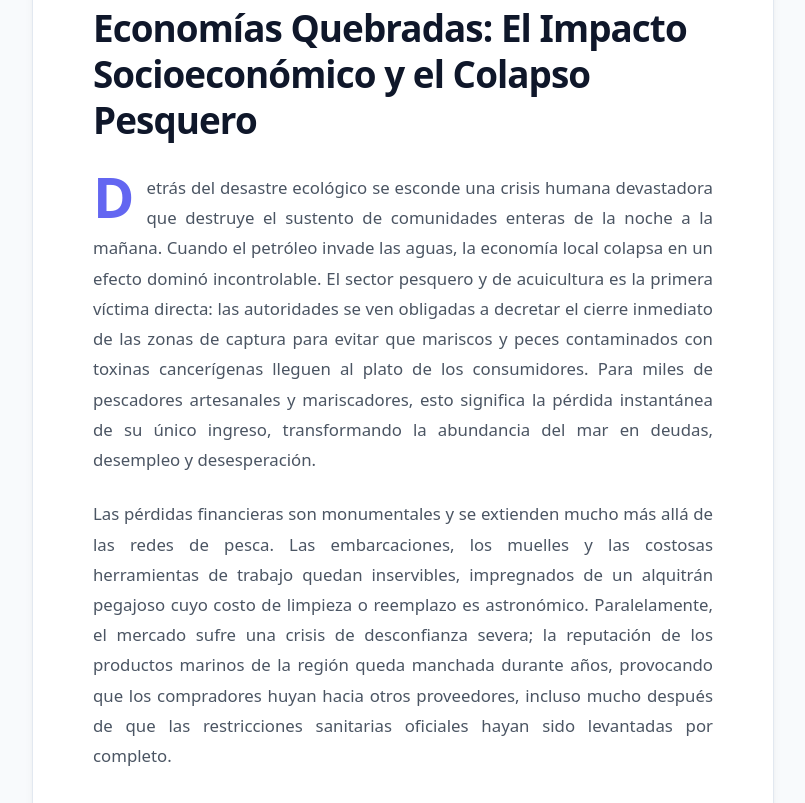
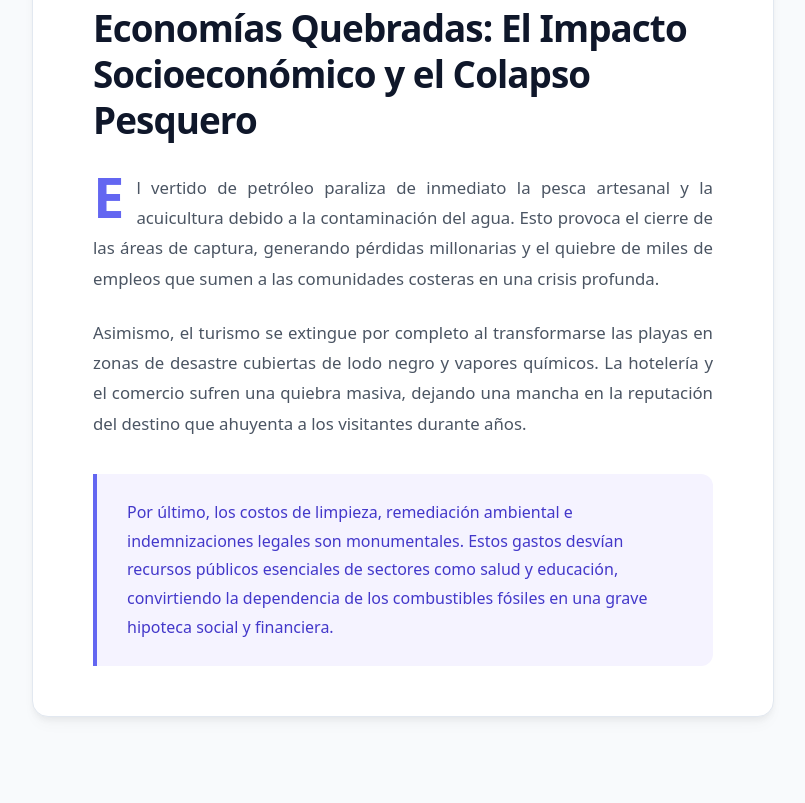
Before and after one commit to LuisR0m/Proyecto-vertido-de-petr-leo-en-el-mar, a plain HTML site: page Colapso.html in a window 1280 px wide. Shown: the part 466-1269 px from the top of the page, without its empty margins (237-1042 px from the left). After the commit the page ends 1223 px from the top, so only its background shows below. Drawn offline with Linux system fonts and the light colour scheme.

Commit message:
Update Colapso.html

```diff
--- a/Colapso.html
+++ b/Colapso.html
@@ -126,15 +126,15 @@
         </h1>
 
         <p class="artículo-parrafo primer-parrafo">
-            Detrás del desastre ecológico se esconde una crisis humana devastadora que destruye el sustento de comunidades enteras de la noche a la mañana. Cuando el petróleo invade las aguas, la economía local colapsa en un efecto dominó incontrolable. El sector pesquero y de acuicultura es la primera víctima directa: las autoridades se ven obligadas a decretar el cierre inmediato de las zonas de captura para evitar que mariscos y peces contaminados con toxinas cancerígenas lleguen al plato de los consumidores. Para miles de pescadores artesanales y mariscadores, esto significa la pérdida instantánea de su único ingreso, transformando la abundancia del mar en deudas, desempleo y desesperación.
+            El vertido de petróleo paraliza de inmediato la pesca artesanal y la acuicultura debido a la contaminación del agua. Esto provoca el cierre de las áreas de captura, generando pérdidas millonarias y el quiebre de miles de empleos que sumen a las comunidades costeras en una crisis profunda.
         </p>
 
         <p class="artículo-parrafo">
-            Las pérdidas financieras son monumentales y se extienden mucho más allá de las redes de pesca. Las embarcaciones, los muelles y las costosas herramientas de trabajo quedan inservibles, impregnados de un alquitrán pegajoso cuyo costo de limpieza o reemplazo es astronómico. Paralelamente, el mercado sufre una crisis de desconfianza severa; la reputación de los productos marinos de la región queda manchada durante años, provocando que los compradores huyan hacia otros proveedores, incluso mucho después de que las restricciones sanitarias oficiales hayan sido levantadas por completo.
+            Asimismo, el turismo se extingue por completo al transformarse las playas en zonas de desastre cubiertas de lodo negro y vapores químicos. La hotelería y el comercio sufren una quiebra masiva, dejando una mancha en la reputación del destino que ahuyenta a los visitantes durante años.
         </p>
 
         <div class="artículo-enfasis">
-            Por otra parte, la industria del turismo costero —el otro gran motor económico de estas regiones— se extingue por completo. Playas paradisíacas que antes atraían a miles de visitantes se convierten en escenarios de emergencia cubiertos de lodo negro y vapores químicos asfixiantes. Los hoteles, restaurantes, comercios locales y operadores turísticos se quedan vacíos, enfrentando la quiebra masiva. Las indemnizaciones por parte de las corporaciones responsables suelen tardar años en llegar tras complejos procesos legales, dejando a las poblaciones costeras desamparadas y demostrando que la marea negra no solo envenena la biodiversidad, sino que devora el tejido social y el futuro financiero de las regiones afectadas.
+            Por último, los costos de limpieza, remediación ambiental e indemnizaciones legales son monumentales. Estos gastos desvían recursos públicos esenciales de sectores como salud y educación, convirtiendo la dependencia de los combustibles fósiles en una grave hipoteca social y financiera.
         </div>
     </div>
 </article>
```
